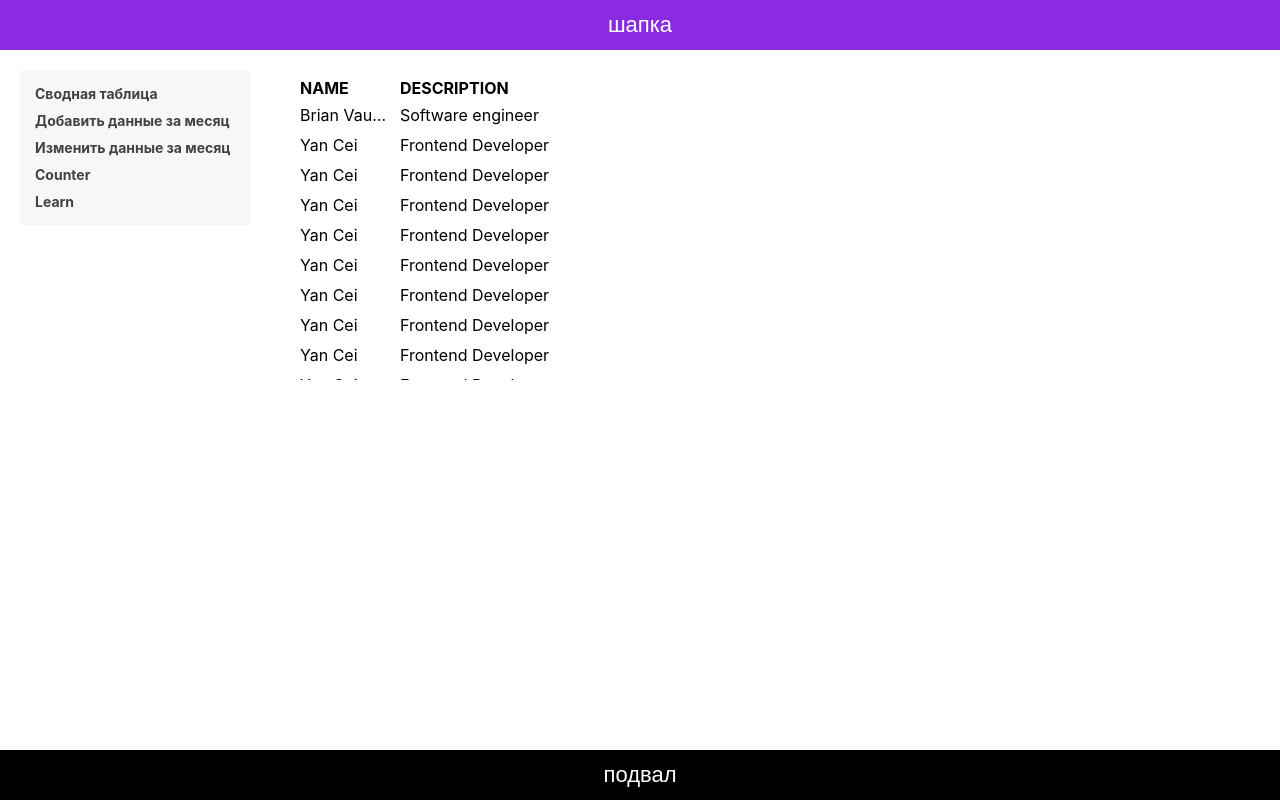
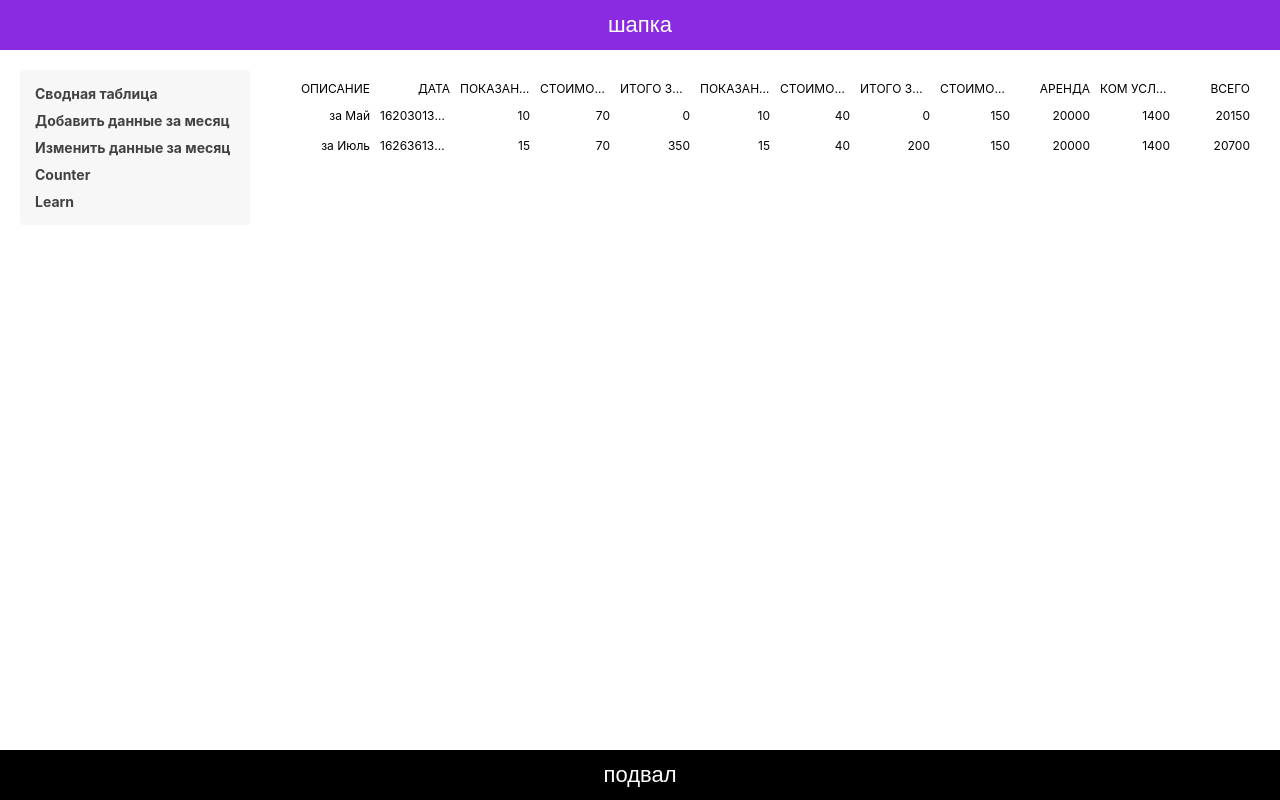
Before and after one commit to bakabk/payment-calculator, a React (Create React App) app: page / in a window 1280 px wide. Built offline with nearby package versions, Linux system fonts and the light colour scheme.

Commit message:
правки для react-window

```diff
--- a/public/index.html
+++ b/public/index.html
@@ -24,7 +24,7 @@
       work correctly both with client-side routing and a non-root public URL.
       Learn how to configure a non-root public URL by running `npm run build`.
     -->
-    <title>React Redux App</title>
+    <title>Calculator App</title>
   </head>
   <body>
     <noscript>You need to enable JavaScript to run this app.</noscript>
--- a/src/components/Statistic/Statistic.scss
+++ b/src/components/Statistic/Statistic.scss
@@ -0,0 +1,18 @@
+.statistic-table {
+  height: 100%;
+
+  &__wrapper {
+    height: 100%;
+  }
+
+  &__header {
+    font-weight: 400;
+    font-size: 12px;
+    text-align: right;
+  }
+
+  &__cell {
+    font-size: 12px;
+    text-align: right;
+  }
+}
--- a/src/components/Statistic/Statistic.tsx
+++ b/src/components/Statistic/Statistic.tsx
@@ -1,182 +1,197 @@
 import React from "react";
-import { FixedSizeGrid as Grid } from 'react-window';
+import {Column, Table, AutoSizer} from 'react-virtualized';
 
-import ReactDOM from 'react-dom';
-import {Column, Table} from 'react-virtualized';
 import 'react-virtualized/styles.css'; // only needs to be imported once
+import './Statistic.scss'
 
-const metersData = [
+interface IMetersData {
+    id?: number,
+    title?: string,
+    date?: number,
+    waterData?: number,
+    waterPrice?: number,
+    electricityData: number,
+    electricityPrice?: number,
+    gasPrice?: number,
+    rentPrice?: number,
+    serviceRentPrice?: number,
+};
+
+const metersData: Array<IMetersData> = [
     {
         id: 0,
-        title: 'за Декабрь',
-        date: 0,
-        lastMetersData: {
-            water: 0,
-            electricity: 0,
-            gas: true,
-            rent: true,
-            serviceRent: true
-        },
-        currentPrice: {
-            water: 70,
-            electricity: 40,
-            gas: 150,
-            rent: 20000,
-            serviceRent: 1400
-        }
+        title: 'за Май',
+        date: 1620301397791,
+        waterData: 10,
+        waterPrice: 70,
+        electricityData: 10,
+        electricityPrice: 40,
+        gasPrice: 150,
+        rentPrice: 20000,
+        serviceRentPrice: 1400
+    },
+    {
+        id: 1,
+        title: 'за Июль',
+        date: 1626361397791,
+        waterData: 15,
+        waterPrice: 70,
+        electricityData: 15,
+        electricityPrice: 40,
+        gasPrice: 150,
+        rentPrice: 20000,
+        serviceRentPrice: 1400
     }
 ];
 
-type metersDataType = {
-    id: number,
-    title: string,
-    date: number,
-    lastMetersData: lastMetersDataType,
-    currentPrice: currentPriceType
-};
+const collumnsMap = [
+    'title', 'date',
+    'waterData', 'waterPrice', 'waterCost',
+    'electricityData', 'electricityPrice', 'electricityCost',
+    'gasPrice',
+    'rentPrice',
+    'serviceRentPrice',
+    'total'
+];
 
-type lastMetersDataType = {
-    water: number,
-    electricity: number,
-    gas: boolean,
-    rent: boolean,
-    serviceRent: boolean
+interface IPreparedData extends IMetersData {
+    [index: string]: string | number | undefined,
+    waterCost?: number,
+    electricityCost?: number,
+    total?: number
 }
 
-type currentPriceType = {
-    water: number,
-    electricity: number,
-    gas: number,
-    rent: number,
-    serviceRent: number
+const prepareRow = (index: number): any => {
+    const nonFirstMonthRent: boolean = index !== 0;
+    const row: any = metersData[index];
+
+    const newRow = collumnsMap.reduce((acc: IPreparedData, cellType: string): IPreparedData  => {
+        const cellData: number | string = row[cellType] || null;
+
+        switch (cellType) {
+            case 'waterCost':
+                let waterDiff: number =  0;
+
+                if (nonFirstMonthRent) {
+                    const lastMonthData: IMetersData = metersData[index - 1];
+                    waterDiff = row.waterData - lastMonthData.waterData!;
+                }
+
+                acc[cellType] = waterDiff * acc.waterPrice!;
+                break;
+            case 'electricityCost':
+                let electricityDiff: number = 0;
+
+                if (nonFirstMonthRent) {
+                    const lastMonthData: IMetersData = metersData[index - 1];
+                    electricityDiff = row!.electricityData - lastMonthData.electricityData
+                }
+                acc[cellType] = electricityDiff * acc.electricityPrice!;
+                break;
+            case 'total':
+                acc[cellType] = acc.waterCost! + acc.electricityCost! + acc.gasPrice! + acc.rentPrice!;
+                break;
+            default:
+                acc[cellType] = cellData;
+        }
+
+        // console.log(`i - ${index}`, {cellType, cellData, row, lastMonthData, acc});
+        return acc;
+    }, {} as IPreparedData);
+
+    console.log({newRow});
+
+    return newRow;
 }
 
-const defaultPrice = {
-    water: 70,
-    electricity: 40,
-    gas: 150,
-    rent: 20000,
-    serviceRent: 1400
+type rowGetterType = {
+    index: number
 }
 
-const collumnsMap = ['title', 'date', 'waterData', 'waterPrice',
-    'electricityData', 'electricityPrice', 'gasData', 'gasPrice',
-    'rentData', 'rentPrice', 'serviceRentPrice'];
-
-type cellDataType = {
-    collumn: metersDataType,
-    cellType: string
-}
-
-const cellRenderData = (props: cellDataType): any => {
-    const {cellType, collumn} = props;
-    const {title, date} = collumn;
-    const {water, electricity, gas, rent, serviceRent} = collumn.lastMetersData;
-    const {water: waterPrice, electricity: electricityPrice, gas: gasPrice, rent: rentPrice, serviceRent: serviceRentPrice} = collumn.currentPrice;
-
-    switch (cellType) {
-        case 'title':
-            return <div>{title}</div>
-        case 'date':
-            return <div>{date}</div>
-        case 'waterData':
-            return <div>{water}</div>
-        case 'waterPrice':
-            return <div>{waterPrice}</div>
-        case 'electricityData':
-            return <div>{electricity}</div>
-        case 'electricityPrice':
-            return <div>{electricityPrice}</div>
-        case 'gasData':
-            return <div>{gas}</div>
-        case 'gasPrice':
-            return <div>{gasPrice}</div>
-        case 'rentData':
-            return <div>{rent}</div>
-        case 'rentPrice':
-            return <div>{rentPrice}</div>
-        case 'serviceRentPrice':
-            return <div>{serviceRentPrice}</div>
-        default:
-            return <div>---</div>
-    }
-}
-
-type CellTypes = {
-    data: Array<metersDataType>
-    columnIndex: number,
-    rowIndex: number,
-    style: Object
-}
-
-const Cell = (cellProps: CellTypes) => {
-    const {columnIndex, rowIndex, style, data} = cellProps;
-    const cellData: cellDataType = {
-        cellType: collumnsMap[columnIndex],
-        collumn: data[rowIndex]
+const Statistic: React.FC = () => {
+    const handleRowGetter = ({index}: rowGetterType) => {
+        return prepareRow(index);
     };
 
-    console.log('cellData', {cellData, cellProps});
-    return <div style={style}>
-        {cellRenderData(cellData)}
-    </div>
-}
-
-const calcColumnSize = (columns: any): number => {
-    const count = Object.keys(columns).reduce((size: number, columnIndex: string): number => {
-        const column = columns[columnIndex];
-        if (typeof(column) !== "string" && Object.keys(column).length) {
-            return size + calcColumnSize(column);
-        } else {
-            return size + 1;
-        }
-    }, 0)
-
-    return count;
-}
-
-// Table data as an array of objects
-const list = [
-    {name: 'Brian Vaughn', description: 'Software engineer'},
-    {name: 'Yan Cei', description: 'Frontend Developer'},
-    {name: 'Yan Cei', description: 'Frontend Developer'},
-    {name: 'Yan Cei', description: 'Frontend Developer'},
-    {name: 'Yan Cei', description: 'Frontend Developer'},
-    {name: 'Yan Cei', description: 'Frontend Developer'},
-    {name: 'Yan Cei', description: 'Frontend Developer'},
-    {name: 'Yan Cei', description: 'Frontend Developer'},
-    {name: 'Yan Cei', description: 'Frontend Developer'},
-    {name: 'Yan Cei', description: 'Frontend Developer'},
-    {name: 'Yan Cei', description: 'Frontend Developer'},
-    {name: 'Yan Cei', description: 'Frontend Developer'},
-    // And so on...
-];
-
-const Statistic: React.FC = () => {
-    const size = calcColumnSize(metersData[0]);
-
-    return <div>
-        {/*<Grid*/}
-        {/*    columnWidth={100}*/}
-        {/*    height={150}*/}
-        {/*    columnCount={size}*/}
-        {/*    rowCount={metersData.length}*/}
-        {/*    rowHeight={35}*/}
-        {/*    width={900}*/}
-        {/*    itemData={metersData}*/}
-        {/*>*/}
-        {/*    {Cell}*/}
-        {/*</Grid>*/}
-        <Table
-            width={300}
-            height={300}
-            headerHeight={20}
-            rowHeight={30}
-            rowCount={list.length}
-            rowGetter={({index}) => list[index]}>
-            <Column label="Name" dataKey="name" width={100} />
-            <Column width={200} label="Description" dataKey="description" />
-        </Table>
+    return <div className='statistic-table'>
+        <div className='statistic-table__wrapper'>
+            <AutoSizer>
+                {({width, height}) => (
+                    <Table
+                        disableHeader={false}
+                        width={width}
+                        height={height}
+                        headerHeight={20}
+                        rowHeight={30}
+                        headerClassName='statistic-table__header'
+                        rowClassName='statistic-table__cell'
+                        rowCount={metersData.length}
+                        rowGetter={handleRowGetter}
+                    >
+                        <Column
+                            label="Описание"
+                            dataKey="title"
+                            width={100}
+                        />
+                        <Column
+                            width={100}
+                            label="Дата"
+                            dataKey="date"
+                        />
+                        <Column
+                            width={100}
+                            label="Показания воды"
+                            dataKey="waterData"
+                        />
+                        <Column
+                            width={100}
+                            label="Стоимость куба"
+                            dataKey="waterPrice"
+                        />
+                        <Column
+                            width={100}
+                            label="Итого за воду"
+                            dataKey="waterCost"
+                        />
+                        <Column
+                            width={100}
+                            label="Показания электричества"
+                            dataKey="electricityData"
+                        />
+                        <Column
+                            width={100}
+                            label="Стоимость 1квт"
+                            dataKey="electricityPrice"
+                        />
+                        <Column
+                            width={100}
+                            label="Итого за эл"
+                            dataKey="electricityCost"
+                        />
+                        <Column
+                            width={100}
+                            label="Стоимость газа"
+                            dataKey="gasPrice"
+                        />
+                        <Column
+                            width={100}
+                            label="Аренда"
+                            dataKey="rentPrice"
+                        />
+                        <Column
+                            width={100}
+                            label="Ком услуги"
+                            dataKey="serviceRentPrice"
+                        />
+                        <Column
+                            width={100}
+                            label="Всего"
+                            dataKey="total"
+                        />
+                    </Table>
+                )}
+            </AutoSizer>
+        </div>
     </div>
 }
 
```
